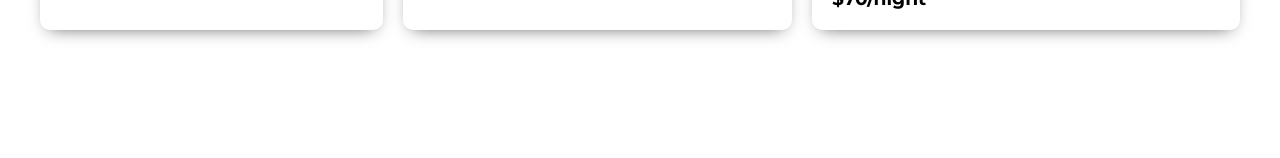
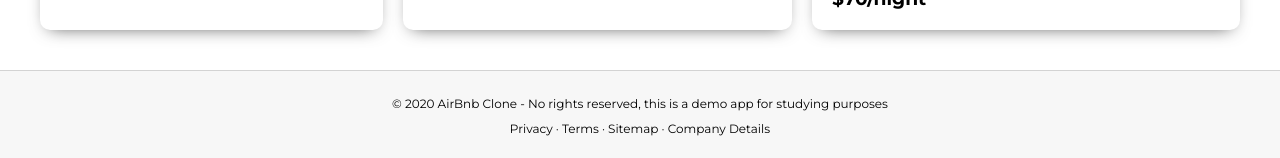
Before and after one commit to walissoncom/airbnb-clone, a React (Create React App) app: page / in a window 1280 px wide. Shown: the part 1458-1616 px from the top of the page. Before the commit the page ends 1528 px from the top, so only its background shows below. Built offline with nearby package versions, Linux system fonts and the light colour scheme; the HTML template or start-up script is replaced by a standard one.

Commit message:
Footer component implementation

```diff
--- a/src/App.js
+++ b/src/App.js
@@ -1,5 +1,6 @@
+import Header from './components/Header/Header';
 import Home from './components/Home/Home';
-import Header from './components/Header/Header';
+import Footer from './components/Footer/Footer';
 
 import './App.css';
 
@@ -9,6 +10,8 @@
       <Header />
 
       <Home />
+
+      <Footer />
     </div>
   );
 }
--- /dev/null
+++ b/src/components/Footer/Footer.css
@@ -0,0 +1,11 @@
+.footer {
+    border-top: 1px solid lightgray;
+    padding: 20px;
+    background-color: #f7f7f7;
+    text-align: center;
+}
+
+.footer > p {
+    padding: 5px;
+    font-size: 12px;
+}
--- /dev/null
+++ b/src/components/Footer/Footer.js
@@ -0,0 +1,14 @@
+import React from 'react';
+
+import './Footer.css';
+
+function Footer() {
+    return (
+        <div className="footer">
+            <p>© 2020 AirBnb Clone - No rights reserved, this is a demo app for studying purposes</p>
+            <p>Privacy · Terms · Sitemap · Company Details</p>
+        </div>
+    )
+}
+
+export default Footer;
```
